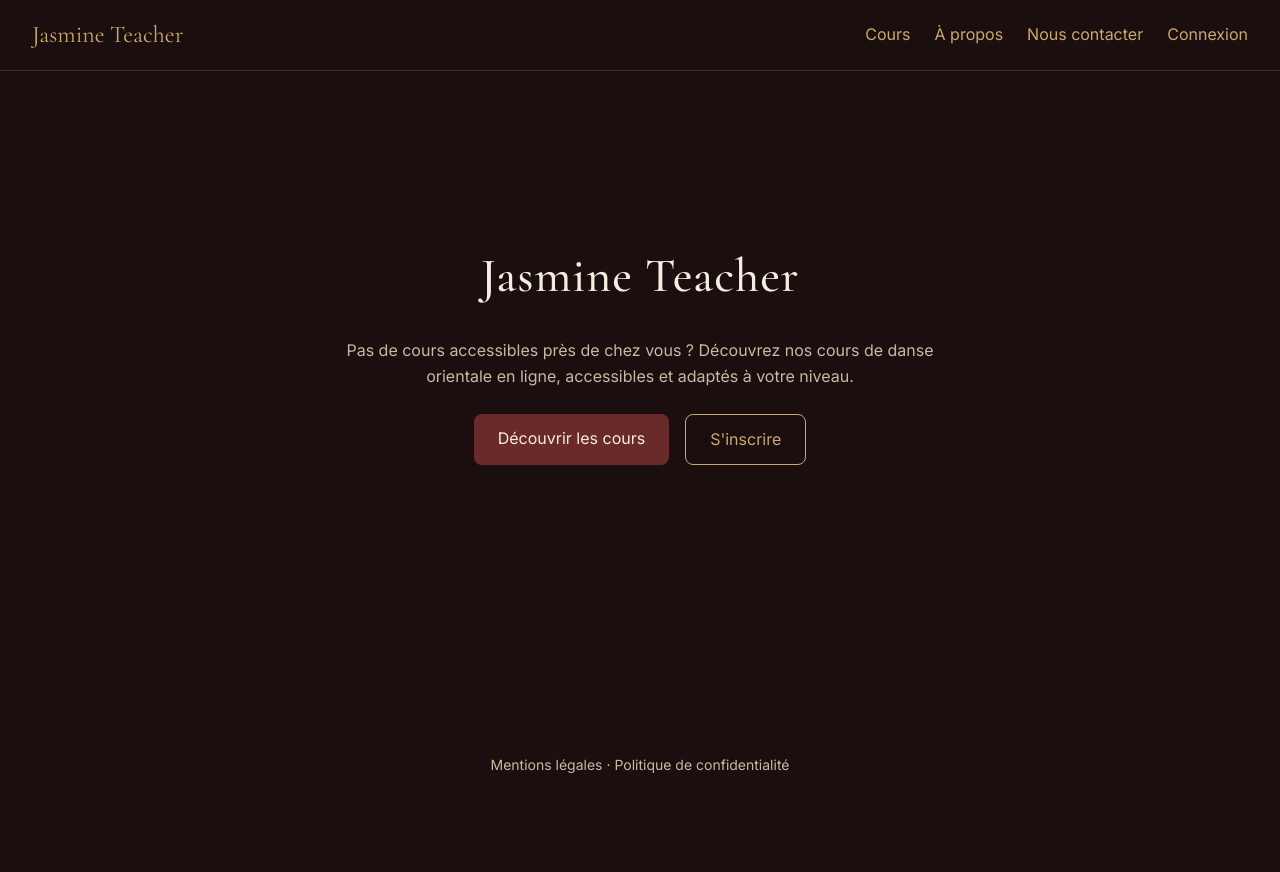
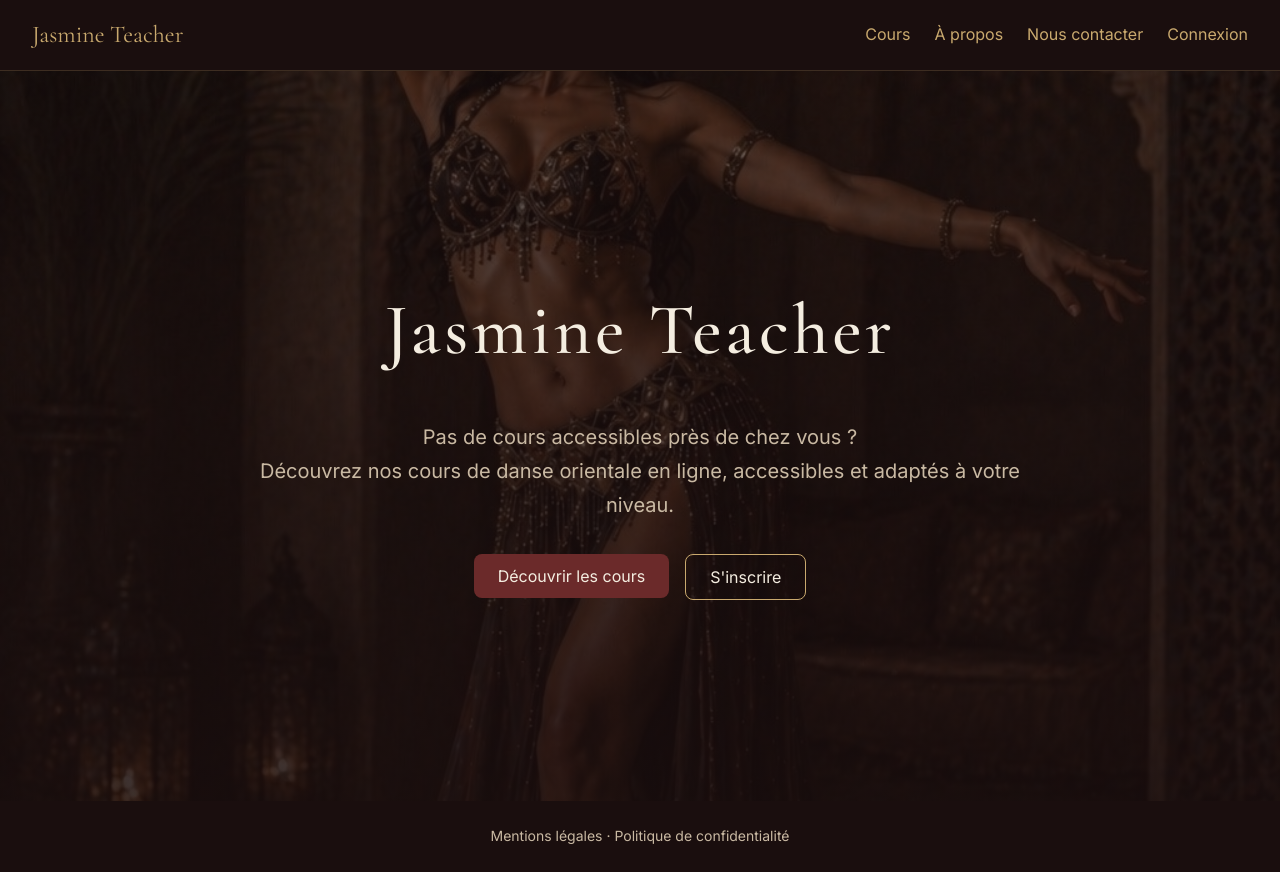
Before and after one commit to daddacameliayasmine-oss/JasmineTeacher-frontend, a React (Vite) app: page / in a window 1280 px wide. Before the commit the page ends 800 px from the top, so only its background shows below. Built offline with nearby package versions, Linux system fonts and the light colour scheme.

Commit message:
feat(home): hero plein ecran avec background danseuse selon frame 1

```diff
--- a/src/pages/Home.tsx
+++ b/src/pages/Home.tsx
@@ -1,47 +1,40 @@
 import { Link } from "react-router-dom";
+import Button from "../components/ui/Button.js";
 
-// Page d'accueil — hero avec slogan et CTA principaux.
+// Page d'accueil — hero plein ecran avec background danseuse (wireframe Frame 1).
 const Home = () => {
   return (
     <section
       style={{
-        minHeight: "70vh",
+        position: "relative",
+        minHeight: "calc(100vh - 70px)",
         display: "flex",
-        flexDirection: "column",
+        alignItems: "center",
         justifyContent: "center",
-        alignItems: "center",
-        textAlign: "center",
-        padding: "2rem",
-        gap: "1.5rem",
+        padding: "var(--space-xl) var(--space-lg)",
+        // Overlay sombre + image en cover pour assurer la lisibilite du texte.
+        backgroundImage:
+          "linear-gradient(rgba(26, 14, 14, 0.65), rgba(26, 14, 14, 0.85)), url('/assets/background2.png')",
+        backgroundSize: "cover",
+        backgroundPosition: "center",
       }}
     >
-      <h1 style={{ fontSize: "3rem" }}>Jasmine Teacher</h1>
-      <p style={{ maxWidth: "600px", color: "var(--color-text-muted)" }}>
-        Pas de cours accessibles près de chez vous ? Découvrez nos cours de danse orientale en
-        ligne, accessibles et adaptés à votre niveau.
-      </p>
-      <div style={{ display: "flex", gap: "1rem" }}>
-        <Link
-          to="/cours"
-          style={{
-            padding: "0.75rem 1.5rem",
-            background: "var(--color-accent)",
-            color: "var(--color-text)",
-            borderRadius: "var(--radius-md)",
-          }}
-        >
-          Découvrir les cours
-        </Link>
-        <Link
-          to="/inscription"
-          style={{
-            padding: "0.75rem 1.5rem",
-            border: "1px solid var(--color-gold)",
-            borderRadius: "var(--radius-md)",
-          }}
-        >
-          S'inscrire
-        </Link>
+      <div style={{ maxWidth: 800, textAlign: "center", display: "flex", flexDirection: "column", gap: "var(--space-lg)" }}>
+        <h1 style={{ fontSize: "clamp(2.5rem, 6vw, 4.5rem)", fontWeight: 500, letterSpacing: "0.05em" }}>
+          Jasmine Teacher
+        </h1>
+        <p style={{ fontSize: "1.25rem", color: "var(--color-text-muted)", lineHeight: 1.7 }}>
+          Pas de cours accessibles près de chez vous ?<br />
+          Découvrez nos cours de danse orientale en ligne, accessibles et adaptés à votre niveau.
+        </p>
+        <div style={{ display: "flex", gap: "var(--space-md)", justifyContent: "center", flexWrap: "wrap" }}>
+          <Link to="/cours">
+            <Button>Découvrir les cours</Button>
+          </Link>
+          <Link to="/inscription">
+            <Button variant="outline">S'inscrire</Button>
+          </Link>
+        </div>
       </div>
     </section>
   );
```
